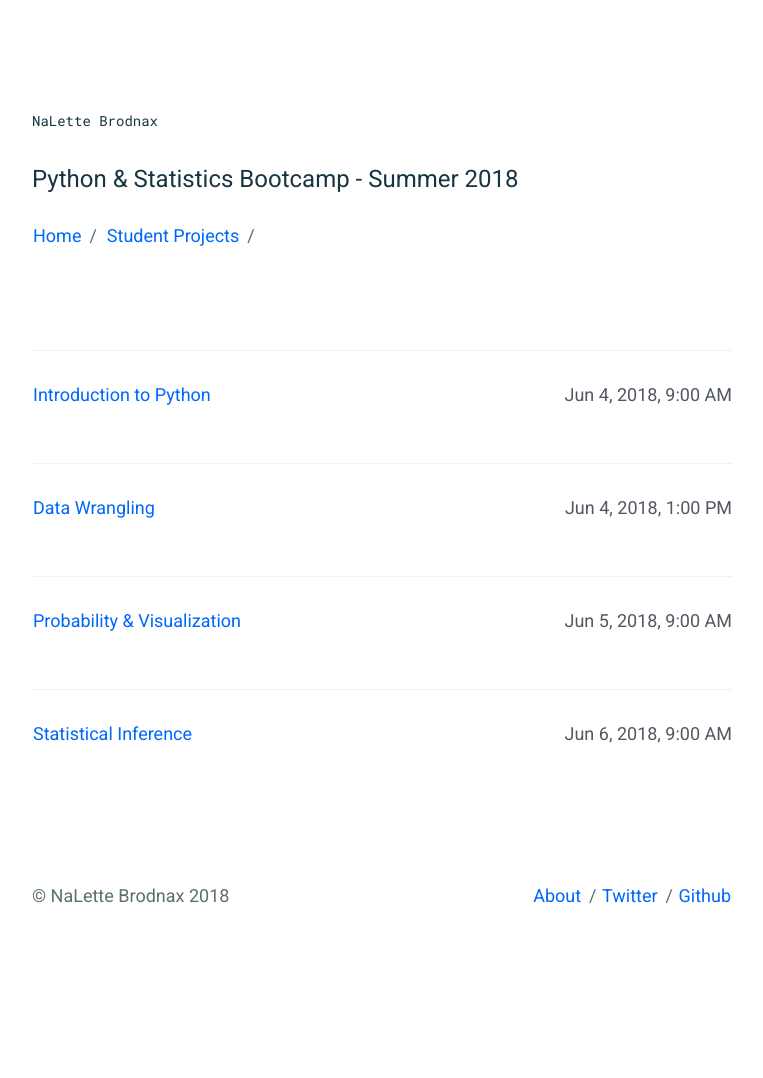
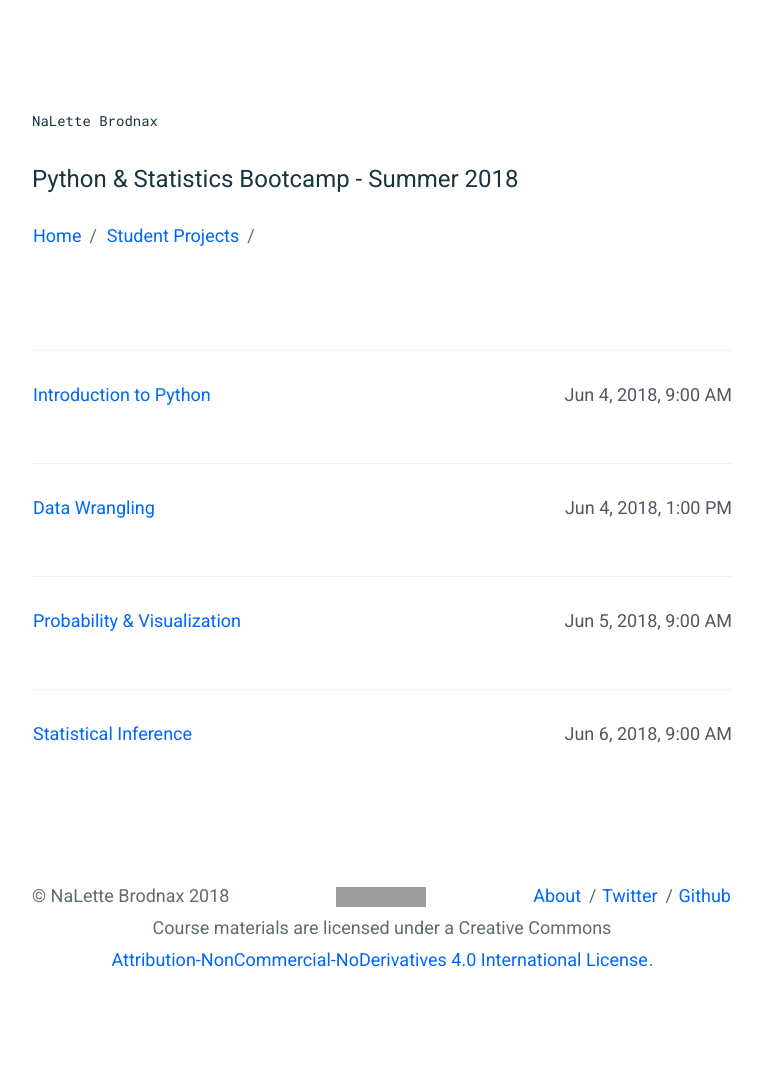
Before and after one commit to anhnguyendepocen/python-stats, a Jekyll site: the page built from index.html, in a window 1280 px wide. Shown: the whole page, without its empty margins (258-1021 px from the left). Built offline with Jekyll 4.4.1, drawn with Linux system fonts in a browser that asks for light colours; before the commit the page ends 1014 px from its top, so only the background shows below that; grey boxes are pictures that could not be loaded.

Commit message:
add license cc by-nc-nd

```diff
--- a/_includes/footer.html
+++ b/_includes/footer.html
@@ -1,4 +1,5 @@
 <footer class="c-page__footer">
-  <p>&copy; {{ site.author }} {{ 'now' | date: '%Y' }}</p>
+  <p>&copy; {{ site.author }} {{ 'now' | date: '%Y' }} </p><p align="center"><a rel="license" target="_blank" href="http://creativecommons.org/licenses/by-nc-nd/4.0/"><img alt="Creative Commons License" style="border-width:0" src="https://i.creativecommons.org/l/by-nc-nd/4.0/80x15.png" /></a></p>
   <p>{% if site.external_site %}<a target="_blank" href="{{ site.external_url }}">{{ site.external_site }}</a><span class="u-separate"></span>{% endif %}{% if site.twitter_username %}<a target="_blank" href="https://twitter.com/{{ site.twitter_username }}">Twitter</a><span class="u-separate"></span>{% endif %}{% if site.github_username %}<a target="_blank" href="https://github.com/{{ site.github_username }}">Github</a>{% endif %}</p>
+<p  align="center">Course materials are licensed under a Creative Commons <a target="_blank" href="http://creativecommons.org/licenses/by-nc-nd/4.0/">Attribution-NonCommercial-NoDerivatives 4.0 International License</a>.</p>
 </footer>
```
Also changed, not shown: 8 other files.
